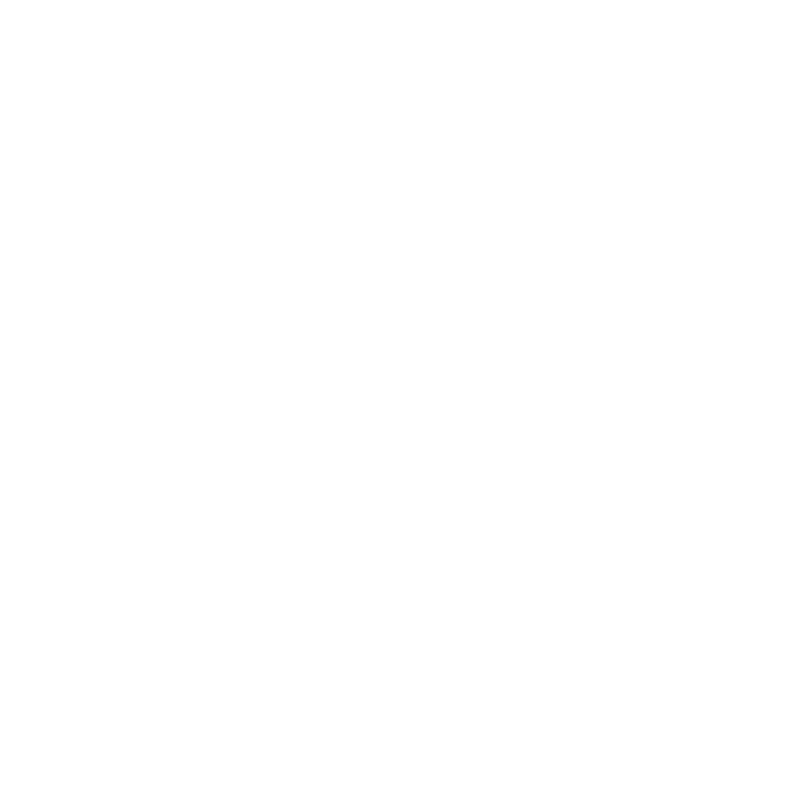
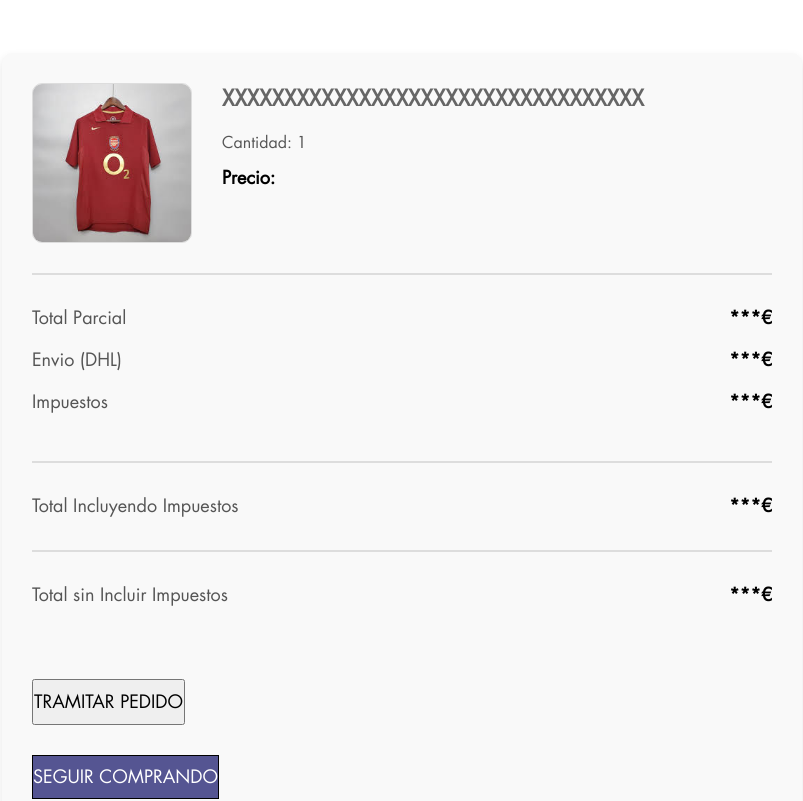
Before and after one commit to aalvaaro19/TiendaOnline, a React (Create React App) app in the folder frontend/: page /PaginaCarrito in a window 1280 px wide. Before the commit this address had no page. Shown: the part 260-1061 px from the top of the page, without its empty margins (238-1041 px from the left). Before the commit the page ends 800 px from the top, so only its background shows below. Built offline with nearby package versions, Linux system fonts and the light colour scheme.

Commit message:
Pagina Favoritos

```diff
--- a/frontend/src/App.jsx
+++ b/frontend/src/App.jsx
@@ -12,6 +12,8 @@ import PaginaFirmadas from './components/PaginaFirmadas/PaginaFirmadas';
 import PaginaColaboraciones from './components/PaginaColaboraciones/PaginaColaboraciones';
 import ProductoIndividual from './components/ProductoIndividual/ProductoIndividual';
 import PaginaCertificacion from './components/PaginaCertificacion/PaginaCertificacion';
+import PaginaFavoritos from './components/PaginaFavoritos/PaginaFavoritos';
+import PaginaCarrito from './components/PaginaCarrito/PaginaCarrito';
 
 // const routerFran = createBrowserRouter([
 //   {
@@ -75,6 +77,8 @@ function App() {
             <Route path="/registrarResenia" element={<RegistrarResenia/>} />
             <Route path="/ProductoIndividual" element={<ProductoIndividual/>} />
             <Route path="/PaginaCertificacion" element={<PaginaCertificacion/>} />
+            <Route path="/PaginaFavoritos" element={<PaginaFavoritos/>} />
+            <Route path="/PaginaCarrito" element={<PaginaCarrito />} />
           </Routes>
         </div>
       </div>
--- /dev/null
+++ b/frontend/src/components/BotonProcederAPagarCarrito/BotonProcederAPagarCarrito.css
@@ -0,0 +1,7 @@
+.boton-proceder-pago-carrito{
+    padding-top: 10px;
+    padding-bottom: 10px;
+    margin-top: 50px;
+    font-size: 18px;
+    cursor: pointer;
+}
--- /dev/null
+++ b/frontend/src/components/BotonProcederAPagarCarrito/BotonProcederAPagarCarrito.jsx
@@ -0,0 +1,12 @@
+import React from 'react'
+import './BotonProcederAPagarCarrito.css'
+function    BotonProcederAPagarCarrito() {
+return (
+    <main>
+    <button className='boton-proceder-pago-carrito'>
+        TRAMITAR PEDIDO
+    </button>
+    </main>
+)
+}
+export default BotonProcederAPagarCarrito;
--- /dev/null
+++ b/frontend/src/components/BotonSeguirComprandoCarrito/BotonSeguirComprandoCarrito.css
@@ -0,0 +1,14 @@
+.boton-seguir-comprando-carrito{
+    padding-top: 10px;
+    padding-bottom: 10px;
+    margin-top: 30px;
+    font-size: 18px;
+    background-color: #555592;
+    color: white;
+    border: 0.8px solid black;
+    cursor: pointer;
+}
+
+.boton-seguir-comprando-carrito:hover{
+    background-color: #4848b9;
+}
--- /dev/null
+++ b/frontend/src/components/BotonSeguirComprandoCarrito/BotonSeguirComprandoCarrito.jsx
@@ -0,0 +1,12 @@
+import React from 'react'
+import './BotonSeguirComprandoCarrito.css'
+function    BotonSeguirComprandoCarrito() {
+return (
+    <main>
+    <button className='boton-seguir-comprando-carrito'>
+        SEGUIR COMPRANDO
+    </button>
+    </main>
+)
+}
+export default BotonSeguirComprandoCarrito;
--- /dev/null
+++ b/frontend/src/components/PaginaCarrito/PaginaCarrito.css
@@ -0,0 +1,111 @@
+.pagina-carrito-main {
+    font-family: Arial, sans-serif;
+    margin: 0 auto;
+    padding: 30px;
+    max-width: 800px;
+    color: #333;
+    background-color: #f9f9f9;
+    border-radius: 10px;
+    box-shadow: 0 4px 8px rgba(0, 0, 0, 0.1);
+    margin-top: 70px;
+    margin-bottom: 120px;
+}
+
+.pagina-carrito-sector-1 {
+    display: flex;
+    align-items: flex-start;
+    margin-bottom: 30px;
+}
+
+.camiPrueba {
+    width: 160px;
+    height: auto;
+    margin-right: 30px;
+    border: 1px solid #ddd;
+    border-radius: 10px;
+}
+
+.conjunto-texto-carrito-sector-1 {
+    flex-grow: 1;
+}
+
+.h2-texto-carrito-sector-1 {
+    font-size: 22px;
+    font-weight: bold;
+    margin-bottom: 15px;
+}
+
+.p-texto-carrito-sector-1 {
+    margin: 0;
+    font-size: 16px;
+    color: #555;
+}
+
+.precio-texto-carrito-sector-1 {
+    margin: 10px 0 0;
+    font-size: 18px;
+    font-weight: bold;
+    color: #000;
+}
+
+hr {
+    border: none;
+    border-top: 2px solid #ddd;
+    margin: 30px 0;
+}
+
+.pagina-carrito-sector-2,
+.pagina-carrito-sector-3,
+.pagina-carrito-sector-4 {
+    display: flex;
+    justify-content: space-between;
+    align-items: center;
+    margin-bottom: 20px;
+}
+
+.columna-izq-carrito-sector-2,
+.columna-izq-carrito-sector-3,
+.columna-izq-carrito-sector-4 {
+    flex-grow: 1;
+}
+
+.texto-columna-izq-sector-2,
+.texto-columna-izq-sector-3,
+.texto-columna-izq-sector-4 {
+    margin: 0;
+    font-size: 18px;
+    color: #555;
+}
+
+.texto-columna-der-sector-2,
+.texto-columna-der-sector-3,
+.texto-columna-der-sector-4 {
+    margin: 0;
+    font-size: 18px;
+    color: #000;
+    text-align: right;
+    font-weight: bold;
+}
+
+.pagina-carrito-sector-2 p {
+    margin-bottom: 15px;
+}
+
+
+.certificacion-carrito{
+    margin-top: 300px;
+    margin-bottom: 200px;
+}
+
+
+.h1-carrito-div {
+    display: flex;
+    justify-content: center;
+    align-items: center;
+    margin-top: 50px;
+}
+
+.h1-carrito {
+    text-align: center;
+    color: black;
+}
--- /dev/null
+++ b/frontend/src/components/PaginaCarrito/PaginaCarrito.jsx
@@ -0,0 +1,72 @@
+import '../PaginaCarrito/PaginaCarrito.css';
+import camiPrueba from '../../images/equipacion-arsenal.png';
+import Header from '../HeaderAuxiliar/HeaderAuxiliar';
+import ContactaConNosotros from '../ContactaConNosotros/ContactaConNosotros';
+import BotonProcederAPagarCarrito from '../BotonProcederAPagarCarrito/BotonProcederAPagarCarrito';
+import Footer from '../footer/Footer'
+import BotonSeguirComprandoCarrito from '../BotonSeguirComprandoCarrito/BotonSeguirComprandoCarrito';
+import Certificacion from '../certificacion/Certificacion';
+
+function PaginaCarrito(){
+	return (
+        <div className='general-carrito'>
+            <Header />
+            <div className='h1-carrito-div'>
+                <h1 className='h1-carrito'>CARRITO DE COMPRA</h1>
+            </div>
+
+        <div className='pagina-carrito-main'>
+            <div className='pagina-carrito-sector-1'>
+                <img src={camiPrueba} alt='camiPrueba' className='camiPrueba' />
+                <div className='conjunto-texto-carrito-sector-1'>
+                    <div className='camiPrueba-div'>
+                    <p className='h2-texto-carrito-sector-1'>XXXXXXXXXXXXXXXXXXXXXXXXXXXXXXXXXX</p>
+                    </div>
+                    <p className='p-texto-carrito-sector-1'>Cantidad: 1</p>
+                    <p className='precio-texto-carrito-sector-1'>Precio:</p>
+                </div>
+            </div>
+            <hr />
+            <div className='pagina-carrito-sector-2'>
+                <div className='columna-izq-carrito-sector-2'>
+                    <p className='texto-columna-izq-sector-2'>Total Parcial</p>
+                    <p className='texto-columna-izq-sector-2'>Envio (DHL)</p>
+                    <p className='texto-columna-izq-sector-2'>Impuestos</p>
+                </div>
+                <div className='columna-der-carrito-sector-2'>
+                    <p className='texto-columna-der-sector-2'>***€</p>
+                    <p className='texto-columna-der-sector-2'>***€</p>
+                    <p className='texto-columna-der-sector-2'>***€</p>
+                </div>
+            </div>
+            <hr />
+            <div className='pagina-carrito-sector-3'>
+                <div className='columna-izq-carrito-sector-3'>
+                    <p className='texto-columna-izq-sector-3'>Total Incluyendo Impuestos</p>
+                </div>
+                <div className='columna-der-carrito-sector-3'>
+                    <p className='texto-columna-der-sector-3'>***€</p>
+                </div>
+            </div>
+            <hr />
+            <div className='pagina-carrito-sector-4'>
+                <div className='columna-izq-carrito-sector-4'>
+                    <p className='texto-columna-izq-sector-4'>Total sin Incluir Impuestos</p>
+                </div>
+                <div className='columna-der-carrito-sector-4'>
+                    <p className='texto-columna-der-sector-4'>***€</p>
+                </div>
+            </div>
+            <BotonProcederAPagarCarrito />
+            <BotonSeguirComprandoCarrito />
+        </div>
+        <div className='certificacion-carrito'>
+            <Certificacion />
+        </div>
+        <ContactaConNosotros />
+        <Footer />
+        </div>
+	);
+};
+
+export default PaginaCarrito;
--- /dev/null
+++ b/frontend/src/components/PaginaFavoritos/PaginaFavoritos.css
@@ -0,0 +1,44 @@
+.contenedor-favoritos-principal{
+    width: 100%;
+
+}
+
+.titulo-favoritos{
+    width: 250px;
+    margin-left: 100px;
+    margin-top: 20px;
+    margin-bottom: 35px;
+    padding: 10px;
+
+    display: flex;
+    align-items: center;
+
+    font-size: 30px;
+    border: 2px solid black;
+}
+
+.contenedor-contenido-favoritos{
+    border-radius: 15px;
+    box-shadow: 0 0 15px rgba(0, 0, 0, 0.3);
+}
+
+.imagen-div{
+    width: 350px;
+    height: 500px;
+    margin: 10px;
+
+    border-radius: 15px;
+    background-color: rgb(211, 211, 211);
+}
+
+.contenedor-contenido-favoritos-principal{
+    display: flex;
+    justify-content: space-around;
+    margin-top: 15px;
+}
+
+.info-producto-favoritos{
+    display: flex;
+    flex-direction: column;
+    align-items: center;
+}
--- /dev/null
+++ b/frontend/src/components/PaginaFavoritos/PaginaFavoritos.jsx
@@ -0,0 +1,64 @@
+import React from 'react'
+import './PaginaFavoritos.css'
+import HeaderAuxiliar from '../HeaderAuxiliar/HeaderAuxiliar';
+import Footer from '../footer/Footer'
+import ContactaConNosotros from '../ContactaConNosotros/ContactaConNosotros';
+import Certificacion from '../certificacion/Certificacion';
+
+
+function PaginaFavoritos() {
+  return (
+    <>
+    <HeaderAuxiliar />
+    <div className='contenedor-favoritos-principal'>
+        <div className='contenedor-h1-favoritos'>
+            <h2 className='titulo-favoritos'>Lista de Favoritos</h2>
+        </div>
+        <div className='contenedor-contenido-favoritos-principal'>
+        <div className='contenedor-contenido-favoritos'>
+            <div className='imagen-div'>
+            <img src=''     alt='IMAGEN PRODUCTO' className='imagen-favoritos'></img>
+            </div>
+            <div className='info-producto-favoritos'>
+                <p>Nombre del Producto</p>
+                <p>**** €</p>
+            </div>
+        </div>
+        <div className='contenedor-contenido-favoritos'>
+            <div className='imagen-div'>
+            <img src=''     alt='IMAGEN PRODUCTO' className='imagen-favoritos'></img>
+            </div>
+            <div className='info-producto-favoritos'>
+                <p>Nombre del Producto</p>
+                <p>**** €</p>
+            </div>
+        </div>
+
+        <div className='contenedor-contenido-favoritos'>
+            <div className='imagen-div'>
+            <img src=''     alt='IMAGEN PRODUCTO' className='imagen-favoritos'></img>
+            </div>
+            <div className='info-producto-favoritos'>
+                <p>Nombre del Producto</p>
+                <p>**** €</p>
+            </div>
+        </div>
+        <div className='contenedor-contenido-favoritos'>
+            <div className='imagen-div'>
+            <img src=''     alt='IMAGEN PRODUCTO' className='imagen-favoritos'></img>
+            </div>
+            <div className='info-producto-favoritos'>
+                <p>Nombre del Producto</p>
+                <p>**** €</p>
+            </div>
+        </div>
+        </div>
+    </div>
+    <Certificacion />
+    <ContactaConNosotros />
+    <Footer />
+    </>
+  )
+}
+
+export default PaginaFavoritos
--- a/frontend/src/components/ProductoIndividual/ProductoIndividual.css
+++ b/frontend/src/components/ProductoIndividual/ProductoIndividual.css
@@ -24,7 +24,7 @@
 .contenedor-producto-individual-imagen{
     background-color: rgb(223, 223, 223);
     width: 350px;
-    height: 400px;
+    height: 500px;
     border-radius: 10px;
 }
 
--- a/frontend/src/components/ProductoIndividual/ProductoIndividual.jsx
+++ b/frontend/src/components/ProductoIndividual/ProductoIndividual.jsx
@@ -15,7 +15,7 @@ function ProductoIndividual() {
     <HeaderAuxiliar />
     <div className='contenedor-producto-individual'>
     <div className='contenedor-producto-individual-imagen'>
-      <img src={pokemonRare} alt='foto' className='imagen-individual' />
+       {/* <img src={pokemonRare} alt='foto' className='imagen-individual' /> */}
     </div>
     <div className='contenedor-producto-individual-contenido'>
       <div className='nombre-producto'>
```
